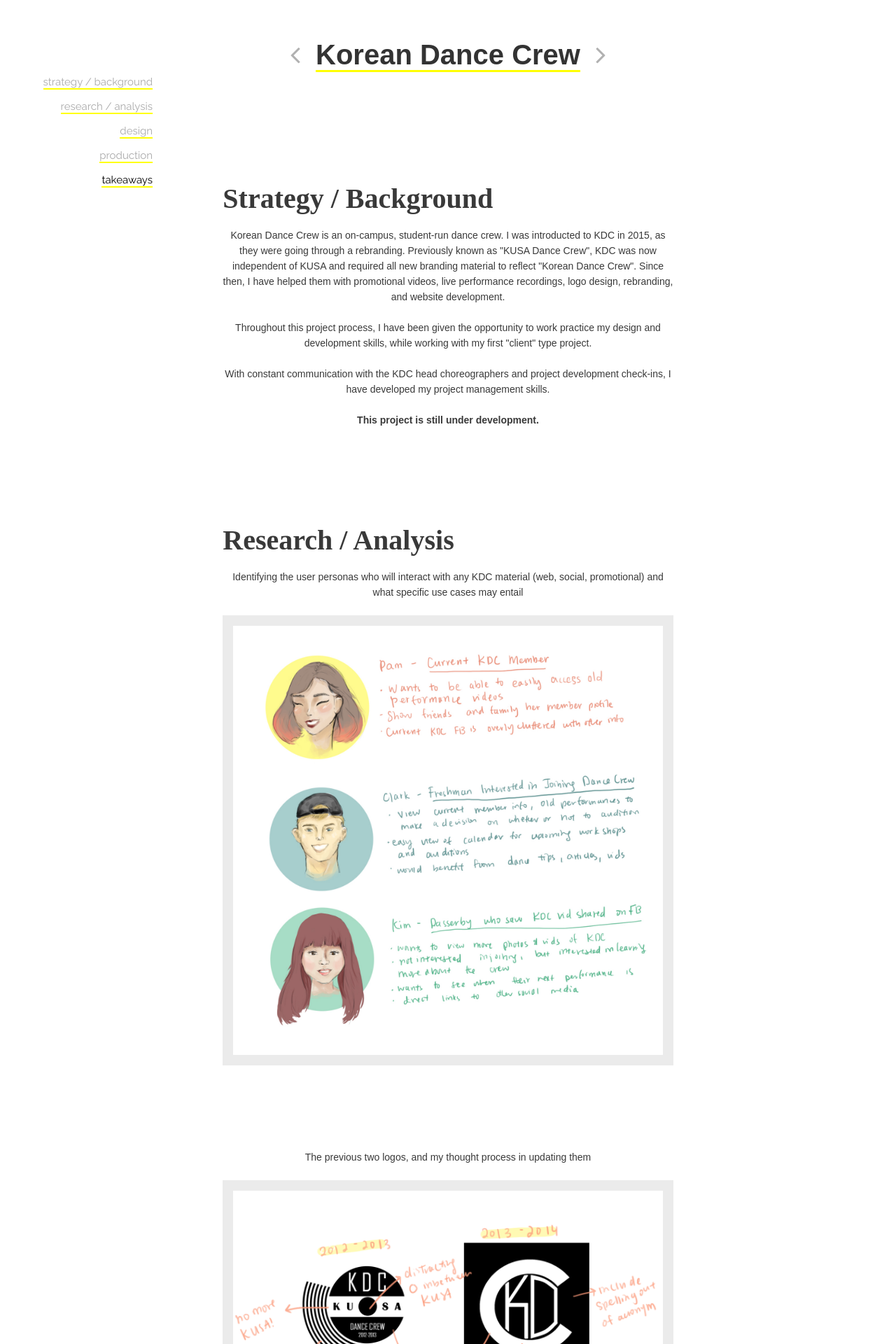
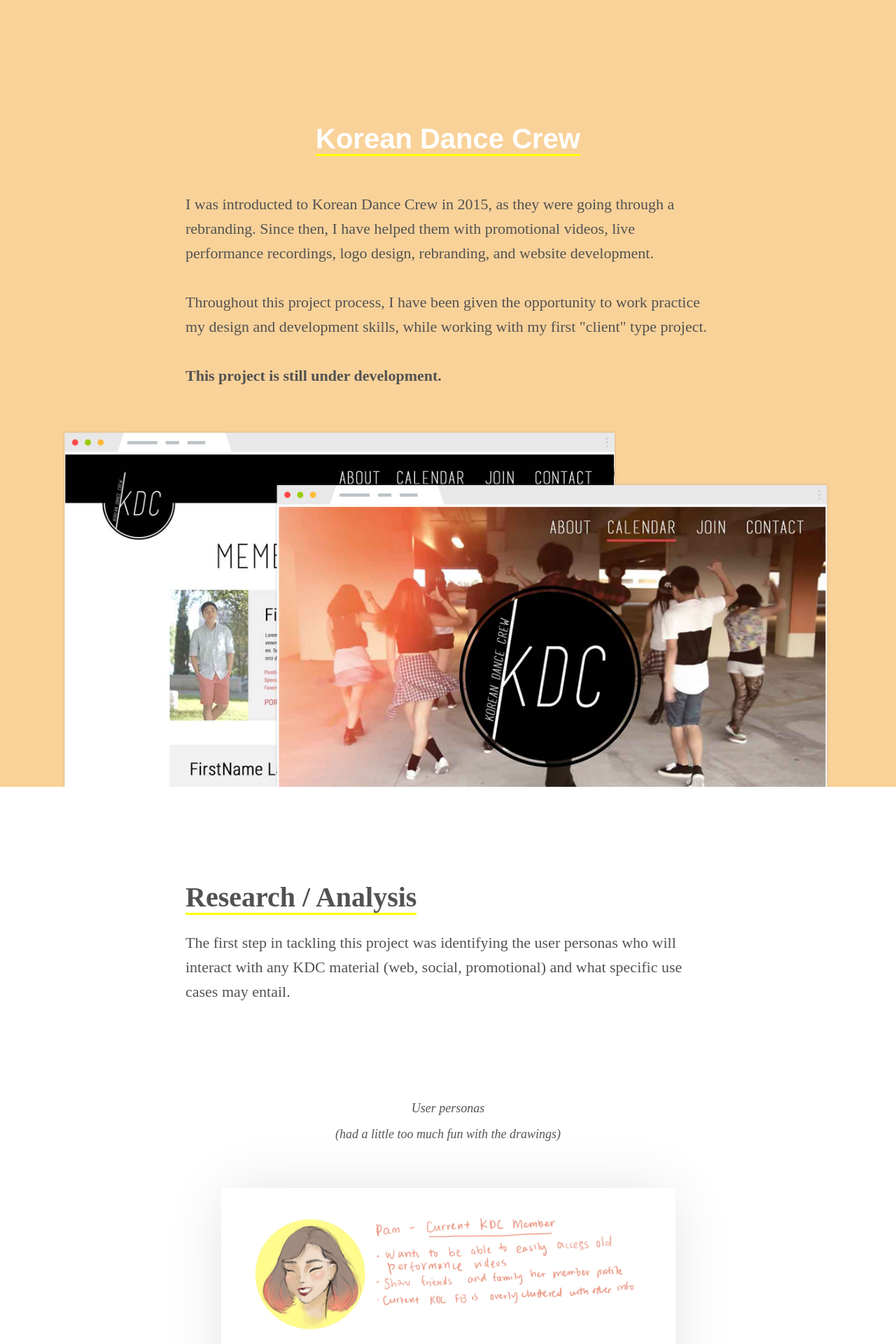
Before and after one commit to krystinadiao/krystinadiao.github.io, a PHP site: page /kdc.html in a window 1280 px wide. Shown: the top 1920 px of the page at 70% size. Run offline with PHP 8.4, Linux system fonts and the light colour scheme; some libraries are stand-ins or nearby versions; some web fonts are replaced.

Commit message:
no message

```diff
--- a/kdc.html
+++ b/kdc.html
@@ -23,6 +23,8 @@
   <script src="jquery.nav.js"></script>
   <script src='jquery.scrollto.js'></script>
 
+  <script src="/fonts.js"></script>
+
 
   <script>
   (function(i,s,o,g,r,a,m){i['GoogleAnalyticsObject']=r;i[r]=i[r]||function(){
@@ -36,118 +38,38 @@
 </script>
 </head>
 <body>
+  <header class="nav-start">
+      <a href="bv-analytics.html"><i class="fa fa-angle-left arrow " style="margin-left:50px;" aria-hidden="true"></i></a>
 
+      &nbsp;  <a href="index.html">Home</a> &nbsp;/&nbsp; <a href="index.html#portfolio">Works</a>&nbsp;
+
+        <a href="drawing-portfolio.html"><i class="fa fa-angle-right arrow" aria-hidden="true"></i></a>
+  </header>
   <div class="main" id="top">
+    <div class="cover" style="background-color:#f9d299; padding-top:15vh;">
 
-    <div class="col-md-12 ">
-
-      <div class="sidebar col-md-2">
-          <div id="nav-anchor"></div>
-          <nav>
-              <ul>
-                  <li><a href="#strategy">strategy / background</a></li>
-                  <li><a href="#research">research / analysis</a></li>
-                  <li><a href="#design">design</a></li>
-                  <li><a href="#production">production</a></li>
-                  <li><a href="#takeaways">takeaways</a></li>
-              </ul>
-
-          </nav>
-      </div><!-- /sidebar -->
+      <div data-aos="fade-up">
+      <h1>
 
 
+        <span class="hello-light">Korean Dance Crew</span>
+</h1>
 
+    </div>
+<br/>
+    <div data-aos="fade-up" >
+      <div class="container-dark" style="margin-bottom:0px;">  I was introducted to Korean Dance Crew in 2015, as they were going through a rebranding. Since then, I have helped them with promotional videos, live performance recordings, logo design, rebranding, and website development. <br/><br/>
+      Throughout this project process, I have been given the opportunity to work practice my design and development skills, while working with my first "client" type project.<br/><br/>
 
-<div class="col-md-8">
-      <div data-aos="fade-up">
-        <h1><a href="bv-analytics.html"><i class="fa fa-angle-left arrow " aria-hidden="true"></i></a>&nbsp;
-
-          <span class="hello3">Korean Dance Crew</span>
-
-          &nbsp;<a href="drawing-portfolio.html"><i class="fa fa-angle-right arrow" aria-hidden="true"></i></a></h1>
-        <a class="highlight" href="index.html#portfolio"><span class="hello4">return to home</span></a>
-      </div>
-
-
-  <section id="strategy">
-
-
-        	<div data-aos="fade-up" >
-        <div class="text-boxes">
-
-					<h4>Strategy / Background</h4>
-
-          Korean Dance Crew is an on-campus, student-run dance crew.  I was introducted to KDC in 2015, as they were going through a rebranding.  Previously known as "KUSA Dance Crew", KDC was now independent of KUSA and required all new branding material to reflect "Korean Dance Crew". Since then, I have helped them with promotional videos, live performance recordings, logo design, rebranding, and website development. <br/><br/>
-          Throughout this project process, I have been given the opportunity to work practice my design and development skills, while working with my first "client" type project.<br/><br/>
-          With constant communication with the KDC head choreographers and project development check-ins, I have developed my project management skills.<br/><br/>
-
-          <b>This project is still under development.</b>
-
-        </div></div>
-
-</section>
-
-<section id="research">
-	<div data-aos="fade-up" >
-        <div class="text-boxes">
-					<h4>Research / Analysis</h4>
-					Identifying the user personas who will interact with any KDC material (web, social, promotional) and what specific use cases may entail
+      <b>This project is still under development.</b></center>
         <br/><br/>
 
-		<a class="image" href="kdc/personas.jpg" data-lightbox="image-2" data-title="User Personas"><img src="kdc/personas.jpg" alt="" width="100%"/></a>
-				</div></div>
-
-
-
-	<div data-aos="fade-up" >
-        <div class="text-boxes">
-	The previous two logos, and my thought process in updating them<br/><br/>
-		<a class="image" href="kdc/kdc-prelogo.jpg" data-lightbox="image-2" data-title="Logo Research"><img src="kdc/kdc-prelogo.jpg" alt="" width="100%"/></a><br/><br/>
-
-		Elements I decided are valuable to keep include: black and white color scheme, circular/geometric shapes, and simple, urban feel. <br/><br/>
-		Elements I thought could use an update include: updating the overall feel to something more sleek and simple, retaining a white background for easy use across various mediums.
-</div></div>
-
-</section>
-
-
-<section id="design">
-
-	<div data-aos="fade-up" >
-<div class="text-boxes">
-	<h4>Design</h4>
-The final few designs for the new logo are presented below. The final one was selected by the members themselves, over 70% selecting the first, top-left design.
-	<a class="image" href="kdc/kdc03.jpg" data-lightbox="image-2" data-title="Logo Design"><img src="kdc/kdc03.jpg" alt="" width="100%"/></a>
-<br/><br/>
-<span class="category">Photoshop</span>
-<span class="category">Illustrator</span>
-<br/><br/>
-
-
+      </div>
+<div class="container-img-header">
+      <img src="kdc/kdc-header.png" width="100%"/>
     </div>
     </div>
 
-
-
-          	<div data-aos="fade-up" >
-          <div class="text-boxes">
-
-						The landing page mockup is designed with the purpose of showcasing KDC's most recent promotional video on a 20 second <b>full-screen video background loop</b>.  A simple horizontal navigation is highlighted by red lower border on hover.<br/><br/>
-
-						The member page mock up shows an uncluttered view of the member profiles.  Things that I plan to implement and challenge myself on include <b>unique UI that will engage users</b>, <b>easy to use UX and simple information architecture</b>, and <b>useful implementations such as Google Calendar and upcoming events</b>.<br/><br/>
-
-            <a href="kdc/kdc01.jpg" data-lightbox="image-2" data-title="Landing Page Mock Up"><img src="kdc/kdc01.jpg" alt="" width="100%"/></a>
-
-						<br/><br/>
-
-						  <a href="kdc/kdc02.jpg" data-lightbox="image-2" data-title="Member Profile Mock Up"><img src="kdc/kdc02.jpg" alt="" width="100%"/></a>
-
-							<br/><br/>
-
-						<span class="category">HTML</span>
-	          <span class="category">CSS</span>
-	          <span class="category">JavaScript / JQuery</span>
-	          <span class="category">Photoshop</span>
 
     </div>
 
@@ -155,41 +77,125 @@ The final few designs for the new logo are presented below. The final one was se
 
 
 
+<section id="research">
+            <div data-aos="fade-up" >
+                <div class="container-dark">
+      <h4>  <span class="hello-dark">Research / Analysis</span></h4>
+                The first step in tackling this project was identifying the user personas who will interact with any KDC material (web, social, promotional) and what specific use cases may entail.
+
+</div></div>
+
+  <div data-aos="fade-up" >
+
+    <div class="container-img">
+      <i>User personas <br/>(had a little too much fun with the drawings)</i><br/><br/>
+                <a href="kdc/personas.jpg" data-lightbox="image-2" data-title="User Personas"><img src="kdc/personas.jpg" alt="" width="55%"/></a>
+<br/><br/>
+                <span class="category">UX Research</span>
+                <span class="category">User Personas</span>
+
+
+            </div></div>
+
+
+  <div data-aos="fade-up" >
+
+    <div class="container-img">
+      <i>The previous two logos, and my thought process in updating them</i><br/><br/>
+                <a href="kdc/kdc-prelogo.jpg" data-lightbox="image-2" data-title="Previous KDC Logos"><img src="kdc/kdc-prelogo.jpg" alt="" width="55%"/></a>
+<br/><br/>
+
+
+            </div></div>
+
+
+            <div data-aos="fade-up" >
+                <div class="container-dark">
+                  Elements I decided are valuable to keep include: black and white color scheme, circular/geometric shapes, and simple, urban feel. <br/><br/>
+                  Elements I thought could use an update include: updating the overall feel to something more sleek and simple, retaining a white background for easy use across various mediums.
+
+</div></div>
+
+</section>
 
 
 
-	<div data-aos="fade-up" class="text-boxes">
+<section id="design">
+
+              <div data-aos="fade-up" >
+                  <div class="container-dark">
+              <h4>  <span class="hello-dark">Design</span></h4>
+
+          The final few designs for the new logo are presented below. The final one was selected by the members themselves, over 70% selecting the first, top-left design.
+            </div></div>
+
+  <div data-aos="fade-up" >
+            <div class="container-img">
+                  <a href="kdc/kdc03.jpg" data-lightbox="image-2" data-title="Logic Flow"><img src="kdc/kdc03.jpg" alt="" width="55%" /></a>
+<br/><br/>
+                  <span class="category">Photoshop</span>
+                  <span class="category">Illustrator</span>
+                </div>
+</div>
+
+              <div data-aos="fade-up" >
+  <div class="container-dark">
+    The landing page mockup is designed with the purpose of showcasing KDC's most recent promotional video on a 20 second <b>full-screen video background loop</b>.  A simple horizontal navigation is highlighted by red lower border on hover.<br/><br/>
+
+    The member page mock up shows an uncluttered view of the member profiles.  Things that I plan to implement and challenge myself on include <b>unique UI that will engage users</b>, <b>easy to use UX and simple information architecture</b>, and <b>useful implementations such as Google Calendar and upcoming events</b>.
+                </div></div>
+
+                <div data-aos="fade-up" >
+                          <div class="container-img">
+                  <a href="kdc/kdc01.jpg" data-lightbox="image-2" data-title="Landing Page Mockup"><img src="kdc/kdc01.jpg" alt="" width="45%" /></a>
+                  <a href="kdc/kdc02.jpg" data-lightbox="image-2" data-title="Member Page Mockup"><img src="kdc/kdc02.jpg" alt="" width="45%" /></a>
+<br/><br/>
+<span class="category">HTML</span>
+<span class="category">CSS</span>
+<span class="category">JavaScript / JQuery</span>
+<span class="category">Photoshop</span>
+
+              </div></div>
+
+
+              <div data-aos="fade-up" >
+  <div class="container-dark">
     This was my first time filming a promotional video and editing it independently.  The filming took many takes, as the idea was to utilize the trending "one-shot" video style.<br/><br/>
           <div class="videoWrapper ">
             <iframe width="560" height="349" src="https://www.youtube.com/embed/jNWMCLCo_x4" frameborder="0" allowfullscreen></iframe>
 <br/><br/>
-</div><br/><br/>
-          <span class="category">Adobe Premiere</span>
-</div>
+</div><br/><br/><center>
+          <span class="category">Adobe Premiere</span></center>
+</div></div>
+</section>
 
-
-</section>
 
 <section id="production">
 
-	<div data-aos="fade-up" >
-<div class="text-boxes">
-	<h4>Production</h4>
+                <div data-aos="fade-up"  >
+                    <div class="container-dark">
+                  <h4>  <span class="hello-dark">Production</span></h4>
+                  <b class="highlight">Coming soon</b>
 
-	<b class="highlight">Coming soon</b>
+
                 </div></div>
+
 </section>
 
 
 <section id="takeaways">
 
-	<div data-aos="fade-up" >
-<div class="text-boxes">
-	<h4>Takeaways</h4>
+                <div data-aos="fade-up"  >
+                    <div class="container-dark">
+                <h4>  <span class="hello-dark">Takeaways</span></h4>
 
               <b class="highlight">Coming soon</b>
+
                 </div></div>
+
 </section>
+
+
 
 
 <div class="contain2 col-md-12">
@@ -203,7 +209,8 @@ The final few designs for the new logo are presented below. The final one was se
     </section>
   </div>
 
-        </div>
+
+
                     </div>
                   </div>
 
--- a/style.css
+++ b/style.css
@@ -150,6 +150,10 @@ a:hover span{
 	margin-bottom:150px;
 }
 
+.container-img i{
+	font-size:18px;
+}
+
 .container-img{
 	width:100%;
 	padding:50px;
@@ -264,7 +268,7 @@ a:hover span{
 }
 
 .contain{
-  margin-bottom:200px;
+	overflow:hidden;
 }
 
 .contain2{
```
Also changed, not shown: bv-interface.html (+20 -23 lines), kdc/kdc-header.jpg (added), kdc/kdc-header.png (added). Lines whose indentation alone changed are shown as unchanged.
